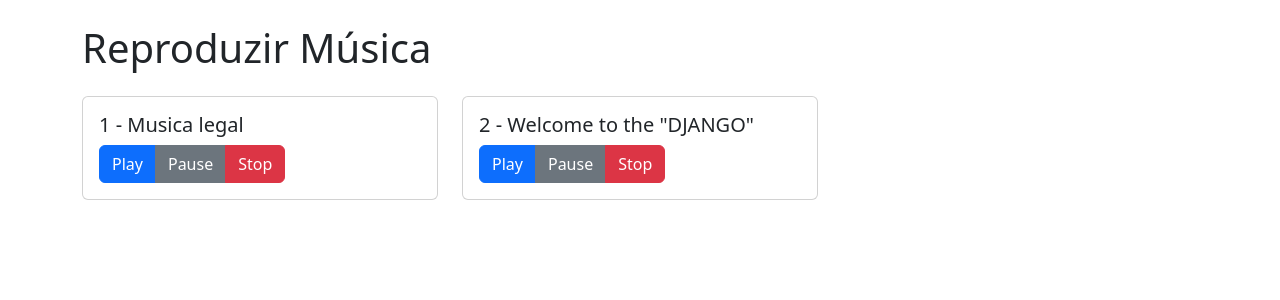
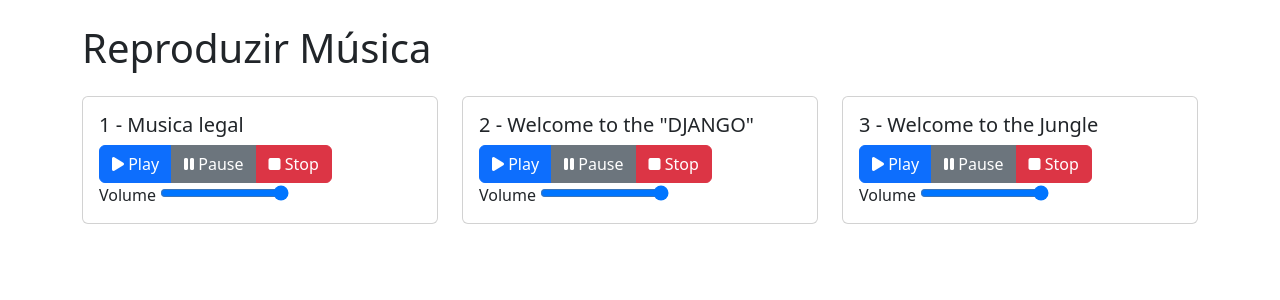
Before and after one commit to caiomarinhodev/musicPlayer, a Django app: page / in a window 1280 px wide. Shown: the top 300 px of the page. Run offline with Django 4.2, Linux system fonts and the light colour scheme; data comes from the database, SQL or seed files in the repository.

Commit message:
add changes into site

```diff
--- /dev/null
+++ b/requirements.txt
@@ -0,0 +1,4 @@
+asgiref
+Django
+sqlparse
+tzdata
--- a/templates/reprodutor_musica/base.html
+++ b/templates/reprodutor_musica/base.html
@@ -5,6 +5,9 @@
     <meta name="viewport" content="width=device-width, initial-scale=1.0">
     <title>Reprodutor de Música</title>
     <link rel="stylesheet" href="https://cdn.jsdelivr.net/npm/bootstrap@5.3.0/dist/css/bootstrap.min.css">
+    <link rel="stylesheet" href="https://cdnjs.cloudflare.com/ajax/libs/font-awesome/6.4.0/css/all.min.css"
+          integrity="sha512-iecdLmaskl7CVkqkXNQ/ZH/XLlvWZOJyj7Yy7tcenmpD1ypASozpmT/E0iPtmFIB46ZmdtAc9eNBvH0H/ZpiBw=="
+          crossorigin="anonymous" referrerpolicy="no-referrer"/>
     <script src="https://code.jquery.com/jquery-3.6.0.min.js"></script>
 </head>
 <body>
--- a/templates/reprodutor_musica/reproduzir_musica.html
+++ b/templates/reprodutor_musica/reproduzir_musica.html
@@ -11,12 +11,20 @@
                         <h5 class="card-title">{{ forloop.counter }} - {{ musica.nome }}</h5>
                         <audio id="audio-{{ forloop.counter }}" src="{{ musica.arquivo.url }}"></audio>
                         <div class="btn-group">
-                            <button class="btn btn-primary btn-play" data-audio="audio-{{ forloop.counter }}">Play
+                            <button class="btn btn-primary btn-play" data-audio="audio-{{ forloop.counter }}"><i
+                                    class="fa fa-play"></i> Play
                             </button>
-                            <button class="btn btn-secondary btn-pause" data-audio="audio-{{ forloop.counter }}">Pause
+                            <button class="btn btn-secondary btn-pause" data-audio="audio-{{ forloop.counter }}"><i
+                                    class="fa fa-pause"></i> Pause
                             </button>
-                            <button class="btn btn-danger btn-stop" data-audio="audio-{{ forloop.counter }}">Stop
+                            <button class="btn btn-danger btn-stop" data-audio="audio-{{ forloop.counter }}"><i
+                                    class="fa fa-stop"></i> Stop
                             </button>
+                        </div>
+                        <div class="volume-container">
+                            <span class="volume-label">Volume</span>
+                            <input type="range" min="0" max="100" value="100" class="volume"
+                                   data-slider="audio-{{ forloop.counter }}">
                         </div>
                     </div>
                 </div>
@@ -26,7 +34,17 @@
 
     <script>
         $(document).ready(function () {
+            $('.volume').change(function () {
+                var audioId = $(this).data("slider");
+                var audio = document.getElementById(audioId);
+                audio.volume = $(this).val() / 100;
+            });
+
+
             $(".btn-play").click(function () {
+                $(this).addClass("active");
+                $('.btn-pause').removeClass("active");
+                $('.btn-stop').removeClass("active");
                 var audioId = $(this).data("audio");
                 console.log(audioId)
                 var audio = document.getElementById(audioId);
@@ -34,12 +52,18 @@
             });
 
             $(".btn-pause").click(function () {
+                $(this).addClass("active");
+                $('.btn-play').removeClass("active");
+                $('.btn-stop').removeClass("active");
                 var audioId = $(this).data("audio");
                 var audio = document.getElementById(audioId);
                 audio.pause();
             });
 
             $(".btn-stop").click(function () {
+                $(this).addClass("active");
+                $('.btn-pause').removeClass("active");
+                $('.btn-play').removeClass("active");
                 var audioId = $(this).data("audio");
                 var audio = document.getElementById(audioId);
                 audio.pause();
@@ -47,4 +71,7 @@
             });
         });
     </script>
+    <script>
+
+    </script>
 {% endblock %}
```
Also changed, not shown: README.md (added), db.sqlite3, 1 other file.
